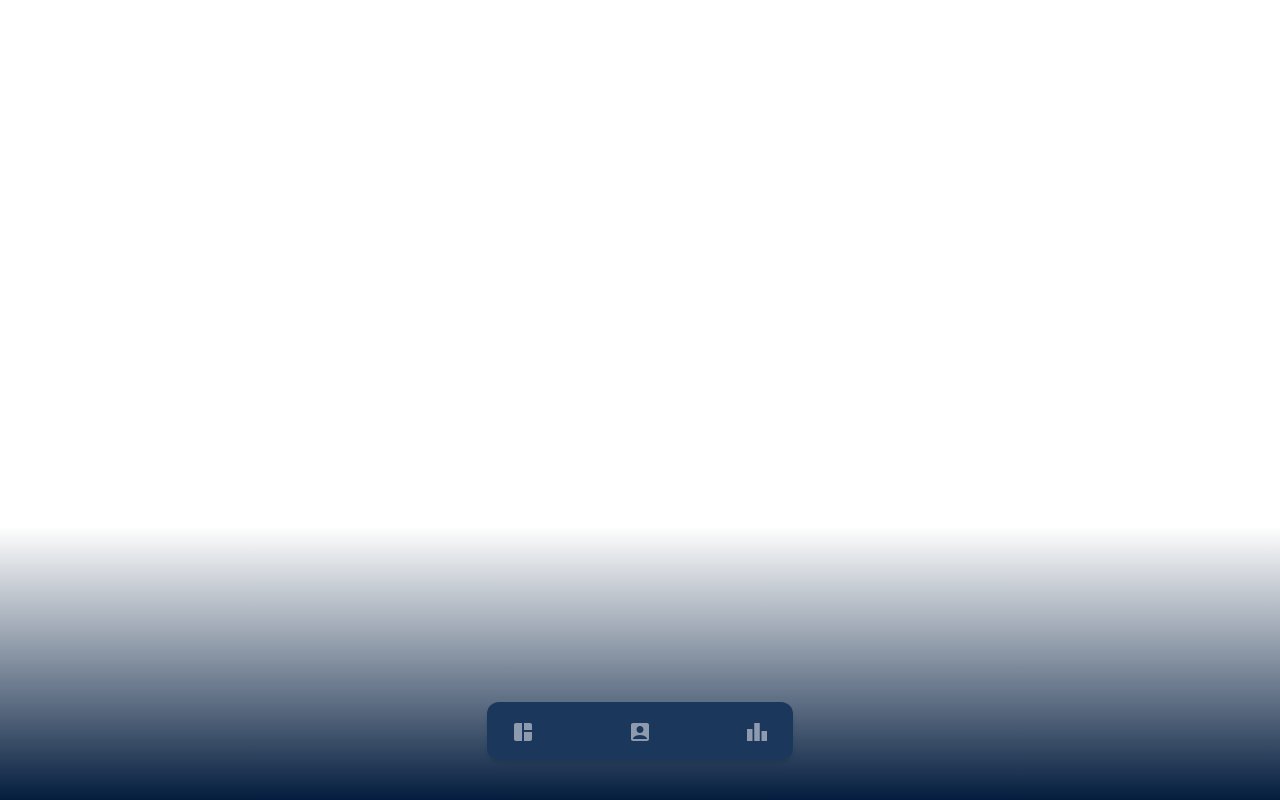
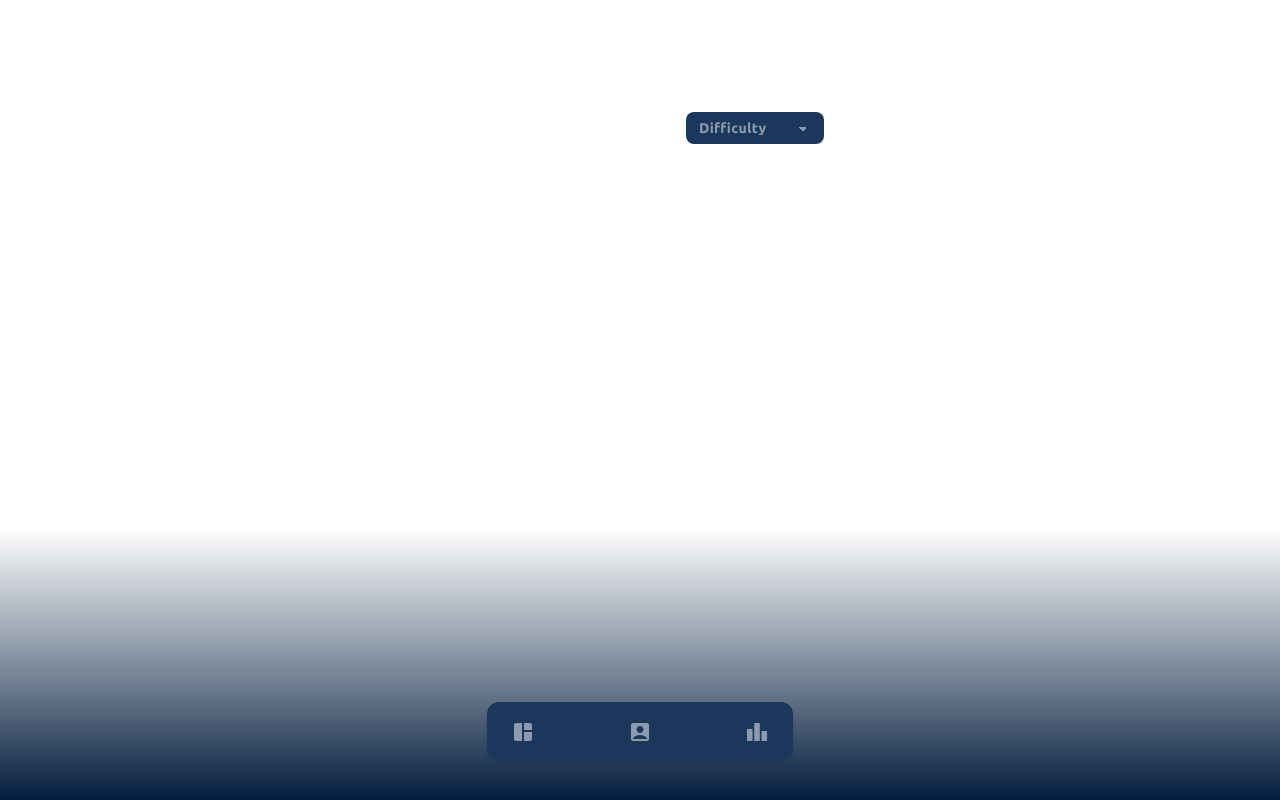
Before and after one commit to markslorach/CodeCrush, a Next.js app: page /dashboard in a window 1280 px wide. Built offline with nearby package versions, Linux system fonts and the light colour scheme; no server answers; the database is empty.

Commit message:
added difficulty select box

```diff
--- /dev/null
+++ b/app/(pages)/dashboard/components/ChallengeContainer.jsx
@@ -0,0 +1,14 @@
+"use client";
+export default function ChallengeContainer() {
+  return (
+    <div className="flex justify-between items-center mb-5">
+      <h2>Today's Challenge</h2>
+      <select className="select select-sm max-w-xs bg-[#1c375c] tracking-wide leading-none font-semibold text-white/50">
+  <option disabled selected>Difficulty</option>
+  <option>Beginner</option>
+  <option>Intermediate</option>
+  <option>Avanced</option>
+</select>
+    </div>
+  );
+}
--- a/app/(pages)/dashboard/page.jsx
+++ b/app/(pages)/dashboard/page.jsx
@@ -1,13 +1,14 @@
 // Components
 import Header from "./components/Header";
 import StatsContainer from "@/app/(user)/StatsContainer";
+import ChallengeContainer from "./components/ChallengeContainer";
 
 export default function Dashboard() {
   return (
     <>
       <Header />
       <StatsContainer />
-      <h2>Today's Challenge</h2>
+      <ChallengeContainer/>
     </>
   );
 }
```
